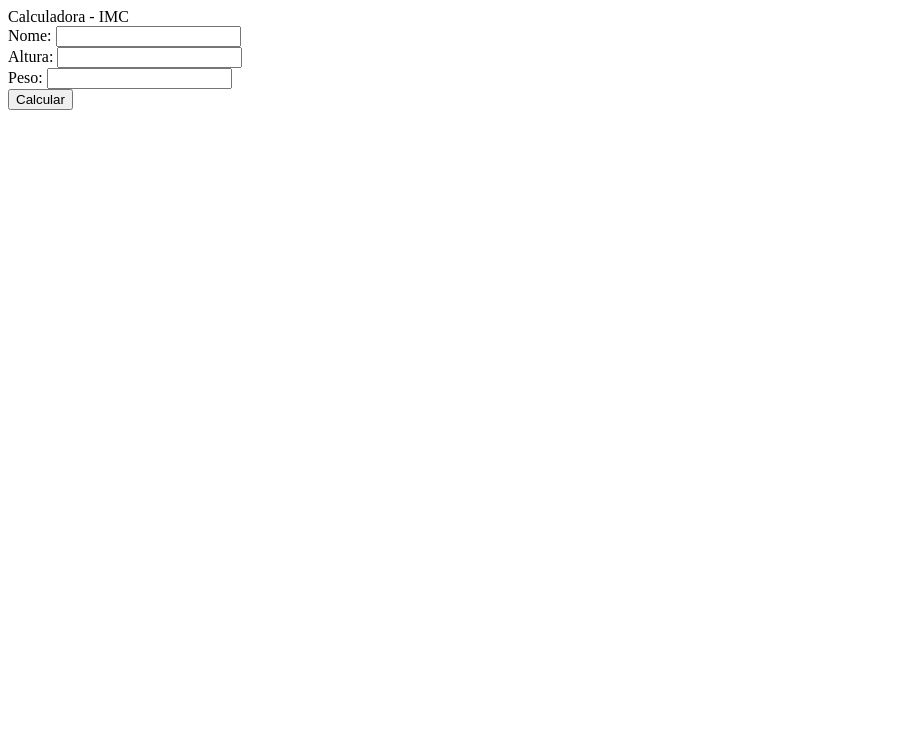
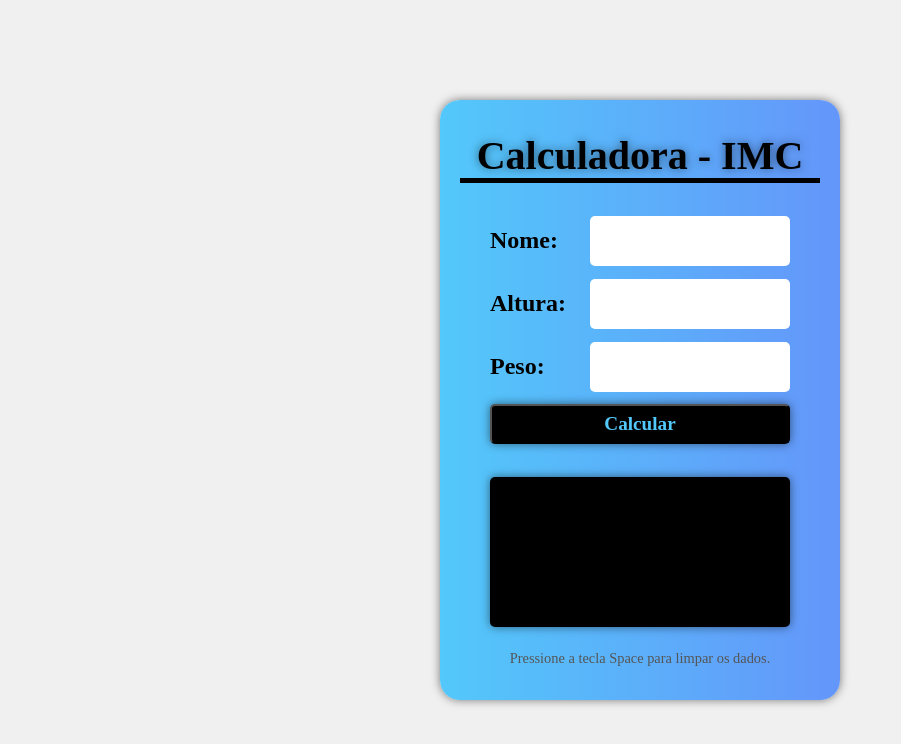
Before and after one commit to bdancost/IMC, a plain HTML site: page index.html in a window 1280 px wide. Shown: the whole page, without its empty margins (0-901 px from the left). Drawn offline with Linux system fonts and the light colour scheme.

Commit message:
Terminado funcionalidades do IMC, calculo, botoes e fundo

```diff
--- /dev/null
+++ b/imc.js
@@ -0,0 +1,85 @@
+const calcular = document.getElementById("calcular");
+
+function imc() {
+  const nome = document.getElementById("name").value;
+  const altura = document.getElementById("altura").value;
+  const peso = document.getElementById("peso").value;
+  const resultado = document.getElementById("resultado");
+
+  if (nome !== "" && altura !== "" && peso !== "") {
+    const valorIMC = (peso / (altura * altura)).toFixed(2);
+
+    let classificacao = "";
+
+    if (valorIMC < 18.5) {
+      classificacao = "abaixo do peso";
+    } else if (valorIMC < 25) {
+      classificacao = "com peso ideal. Parabéns!!";
+    } else if (valorIMC < 30) {
+      classificacao = "levemente acima do peso";
+    } else if (valorIMC < 35) {
+      classificacao = "com obesidade grau I.";
+    } else if (valorIMC < 40) {
+      classificacao = "com obesidade grau II. Cuidado!";
+    } else {
+      classificacao = "com obesidade grau III. Cuidado!!";
+    }
+
+    resultado.textContent = `${nome} seu IMC é ${valorIMC} e você esta ${classificacao}!`;
+  } else {
+    resultado.textContent = "Preencha todos os campos!!!";
+  }
+}
+
+function limpar() {
+  document.getElementById("name").value = "";
+  document.getElementById("altura").value = "";
+  document.getElementById("peso").value = "";
+  document.getElementById("resultado").textContent = "";
+}
+
+calcular.addEventListener("click", imc);
+
+// Adiciona a funcioanalidade de calcular com Enter e limpar com Space
+document.addEventListener("keydown", function (event) {
+  if (event.key === "Enter") {
+    imc();
+  } else if (event.key === " ") {
+    event.preventDefault();
+    limpar(); // Limpa os campos
+  }
+});
+
+// Cria uma mensagem informativa e adiciona ao documento
+function exibirMensagemOrientacao() {
+  const mensagem = document.createElement("p");
+  mensagem.id = "mensagem-orientacao";
+  mensagem.textContent = "Pressione a tecla Space para limpar os dados.";
+  mensagem.style.color = "#555";
+  mensagem.style.fontSize = "0.9em";
+  mensagem.style.marginTop = "10px";
+
+  // Adiciona a mensagem abaixo do campo de resultado
+  const resultado = document.getElementById("resultado");
+  resultado.parentNode.insertBefore(mensagem, resultado.nextSibling);
+}
+
+exibirMensagemOrientacao();
+
+// Cria um fundo que cobre toda a tela
+function adicionarFundo() {
+  const fundo = document.createElement("div");
+  fundo.id = "fundo";
+  document.body.appendChild(fundo);
+
+  // Estilo do fundo
+  fundo.style.position = "fixed";
+  fundo.style.top = "0";
+  fundo.style.left = "0";
+  fundo.style.width = "100vw";
+  fundo.style.height = "100vh";
+  fundo.style.backgroundColor = "#f0f0f0"; // Cor de fundo desejada
+  fundo.style.zIndex = "-1"; // Coloca o fundo atrás do conteúdo
+}
+
+adicionarFundo();
--- a/index.html
+++ b/index.html
@@ -17,16 +17,17 @@
         </div>
         <div class="input">
           <label>Altura:</label>
-          <input type="number" id="Altura" />
+          <input type="number" id="altura" />
         </div>
         <div class="input">
           <label>Peso:</label>
           <input type="number" id="peso" />
         </div>
+        <button id="calcular">Calcular</button>
+
+        <div class="result" id="resultado"></div>
       </div>
-      <button id="calcular">Calcular</button>
-
-      <div class="result" id="resultado"></div>
     </main>
+    <script src="./imc.js"></script>
   </body>
 </html>
--- a/style.css
+++ b/style.css
@@ -0,0 +1,99 @@
+* {
+  margin: 0;
+  padding: 0;
+  box-sizing: border-box;
+}
+
+main {
+  display: flex;
+  width: 100vw;
+  height: 100vh;
+  justify-content: center;
+  align-items: center;
+}
+
+.container {
+  display: flex;
+  flex-direction: column;
+  background: linear-gradient(90deg, rgb(83, 200, 250), rgb(100, 150, 250));
+  width: 400px;
+  height: 600px;
+  align-items: center;
+  justify-content: space-evenly;
+  border-radius: 20px;
+  box-shadow: 0 0 10px rgba(0, 0, 0, 0.5);
+  padding: 20px;
+}
+
+.title {
+  display: flex;
+  justify-content: center;
+  align-items: center;
+  width: 100%;
+  height: 50px;
+  font: bold 2.5rem serif;
+  margin-bottom: 20px;
+  border-bottom: solid 5px black;
+  text-shadow: 0 0 10px rgba(0, 0, 0, 0.5);
+}
+
+.input {
+  display: flex;
+  width: 300px;
+  height: 50px;
+  justify-content: space-between;
+  align-items: center;
+}
+
+.input input {
+  width: 200px;
+  height: 50px;
+  border-radius: 5px;
+  border: none;
+  outline: 0;
+  font: bold 1.5rem serif;
+  text-align: center;
+}
+
+.input label {
+  font: bold 1.5rem serif;
+}
+
+button {
+  width: 300px;
+  height: 40px;
+  font: bold 1.2rem serif;
+  background: #000;
+  color: rgb(83, 200, 250);
+  outline: none;
+  border-radius: 5px;
+  cursor: pointer;
+  box-shadow: 0 0 10px rgba(0, 0, 0, 0.5);
+  transition: all 0.2s;
+}
+
+button:hover {
+  background: #000;
+  color: rgb(100, 150, 250);
+}
+
+.result {
+  display: flex;
+  justify-content: center;
+  align-items: center;
+  width: 300px;
+  height: 150px;
+  margin-top: 20px;
+  border-radius: 5px;
+  font: italic 1.5rem serif;
+  box-shadow: 0 0 10px rgba(0, 0, 0, 0.5);
+  text-align: center;
+  background: #000;
+  color: rgb(83, 200, 250);
+  padding: 20px;
+  user-select: none;
+}
+
+.result p:last-child {
+  margin-bottom: 0;
+}
```
